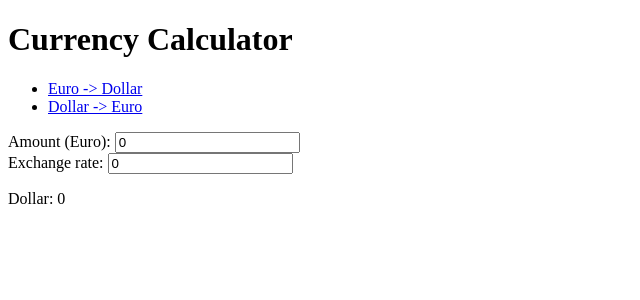
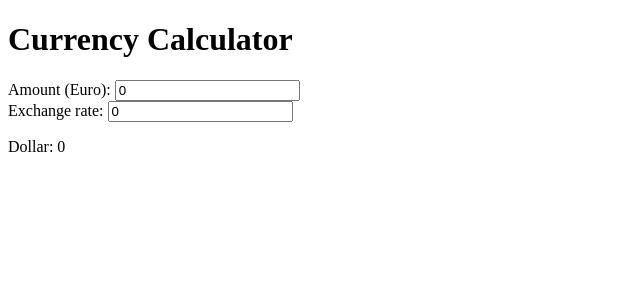
Before and after one commit to nickpao1975/vue-currency-calculator, a Vue app: page / in a window 1280 px wide. Shown: the top 300 px of the page, without its empty margins (0-640 px from the left). Built offline with nearby package versions, Linux system fonts and the light colour scheme.

Commit message:
[step 8 challenge] move nav to CalculatorNavigation and remove click listeners

```diff
--- a/src/components/CurrencyCalculator/CurrencyCalculator.vue
+++ b/src/components/CurrencyCalculator/CurrencyCalculator.vue
@@ -24,12 +24,6 @@ export default defineComponent({
 <template>
   <header>
     <h1>Currency Calculator</h1>
-    <nav>
-      <ul>
-        <li><a @click="convertToDollar" href="#">Euro -> Dollar</a></li>
-        <li><a @click="convertToEuro" href="#">Dollar -> Euro</a></li>
-      </ul>
-    </nav>
   </header>
   <main>
     <template v-if="conversion === 'toDollar'">
```
Also changed, not shown: src/components/CalculatorNavigation/CalculatorNavigation.vue (+8 -1 lines).
